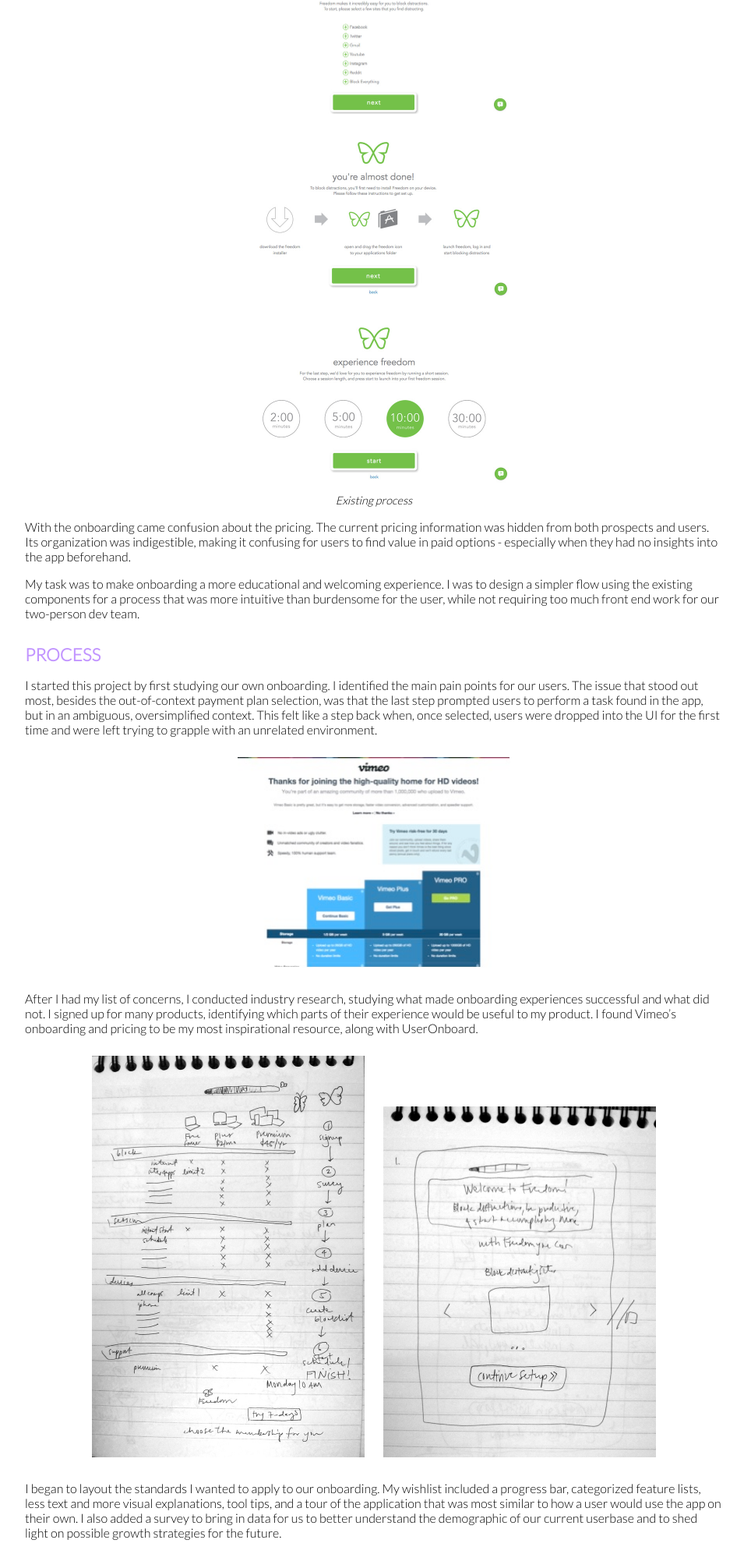
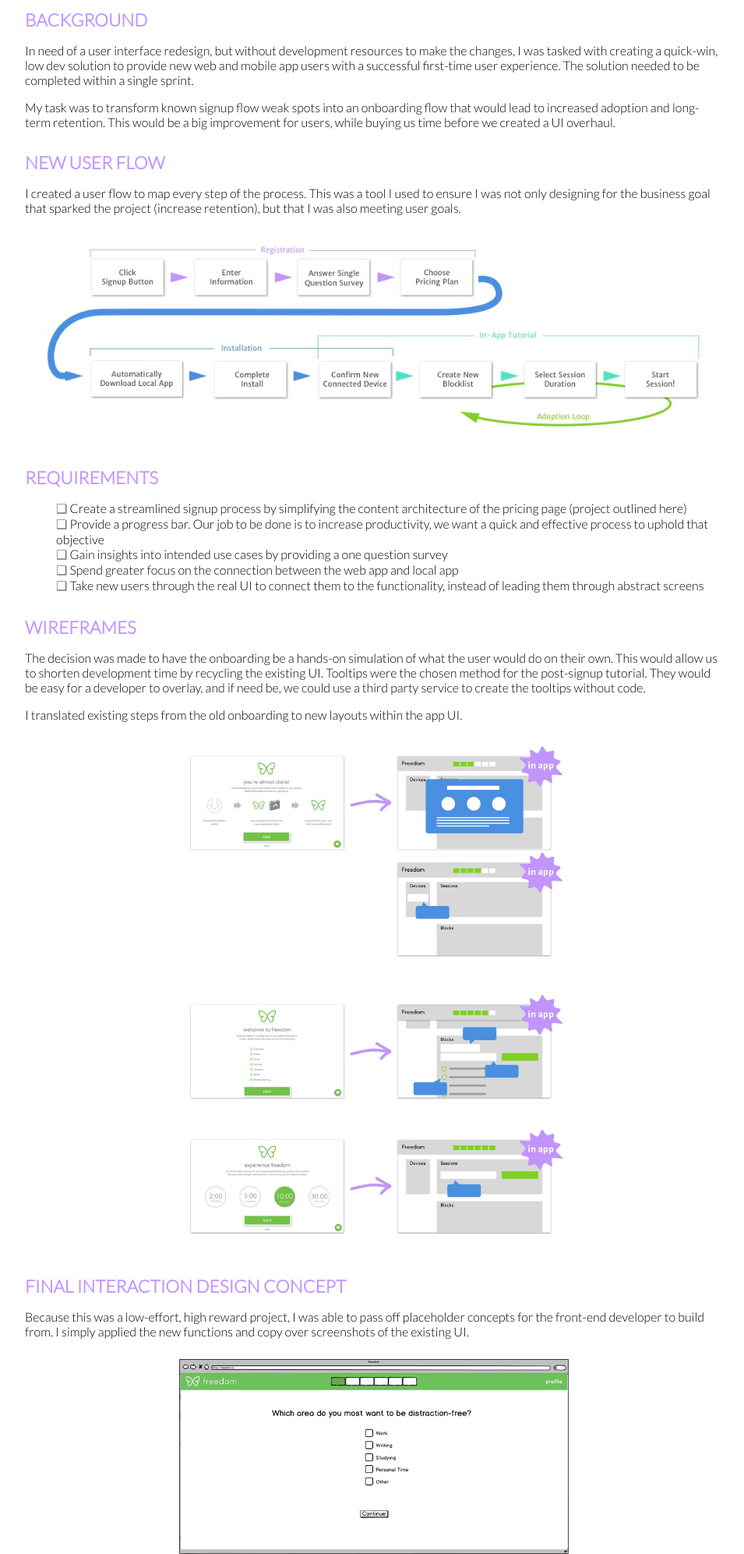
Before and after one commit to amilchling16/portfolio, a plain HTML site: page project2.html in a window 1280 px wide. Shown: the part 443-2436 px from the top of the page at 78% size, without its empty margins (160-1115 px from the left). Drawn offline with Linux system fonts and the light colour scheme.

Commit message:
new onboarding page, a few tweeks to other portfolio pages

```diff
--- a/css/project.css
+++ b/css/project.css
@@ -97,6 +97,18 @@ ul, menu, dir {
 
 #one img {
     width: 500px;
+    max-width: 95%;
+    padding: 10px;
+}
+
+#flow {
+    margin: auto;
+    text-align: center;
+}
+
+
+#flow img {
+    width: 6400px;
     max-width: 95%;
     padding: 10px;
 }
--- a/project2.html
+++ b/project2.html
@@ -44,48 +44,46 @@
     <!-- Content Section -->
     <div id="project-area">
        <div id="port-header">
-        <h2 class="header teal-header">ONBOARDING PROCESS</h2>
+        <h2 class="header teal-header">ONBOARDING UX FLOW</h2>
       </div>
       <div id="project-text">
-          <h4>CHALLENGE</h4>
-          <p>After analyzing thousands of customer support cases, it became apparent that a large segment of new users did not know how to use the app and its functions. Our existing onboarding was oversimplified and disconnected from the app itself, making it hard to understand a) how to download all components and b) how to use features together to make the app work.</p>
-          <div id="two">
-             <img src="../images/onboardingold1.jpg">
-             <br><img src="../images/onboardingold2.jpg"><br>
-             <img src="../images/onboardingold3.jpg">
+          <div id="one">
+           <a href="../images/onboarding-wireframe2.jpg" target="_blank"><img src="../images/onboarding-wireframe2.jpg"></a>
           </div>
-          <address>Existing process</address>
-          <p>With the onboarding came confusion about the pricing. The current pricing information was hidden from both prospects and users. Its organization was indigestible, making it confusing for users to find value in paid options - especially when they had no insights into the app beforehand.</p>
-          <p>My task was to make onboarding a more educational and welcoming experience. I was to design a simpler flow using the existing components for a process that was more intuitive than burdensome for the user, while not requiring too much front end work for our two-person dev team.</p>
-          <h4>PROCESS</h4>
-          <p>I started this project by first studying our own onboarding. I identified the main pain points for our users. The issue that stood out most, besides the out-of-context payment plan selection, was that the last step prompted users to perform a task found in the app, but in an ambiguous, oversimplified context. This felt like a step back when, once selected, users were dropped into the UI for the first time and were left trying to grapple with an unrelated environment.
-          </p>
-          <div id="two">
-             <img src="../images/onboardingvimeo.jpg">
+          <h4>BACKGROUND</h4>
+          <p>In need of a user interface redesign, but without development resources to make
+          the changes, I was tasked with creating a quick-win, low dev solution to provide new web and mobile app users with a successful first-time user experience. The solution needed to be completed within a single sprint.</p>
+          <p>My task was to transform known signup flow weak spots into an onboarding flow that would lead to increased adoption and long-term retention. This would be a big improvement for users, while buying us time before we created a UI overhaul.</p>
+
+          <h4>NEW USER FLOW</h4>
+          <p>I created a user flow to map every step of the process. This was a tool I used to ensure I was not only designing for the business goal that sparked the project (increase retention), but that I was also meeting user goals.</p>
+
+<div id="flow">
+           <a href="../images/onboarding-userflow.jpg" target="_blank"><img src="../images/onboarding-userflow.jpg"></a>
           </div>
-          <p>
-          After I had my list of concerns, I conducted industry research, studying what made onboarding experiences successful and what did not. I signed up for many products, identifying which parts of their experience would be useful to my product. I found Vimeo’s onboarding and pricing to be my most inspirational resource, along with UserOnboard.
-           </p>
-           <div id="two">
-             <img src="../images/onboardingwireframe.jpg">
-             <img src="../images/onboardingwireframe2.jpg">
-          </div><p>
-         I began to layout the standards I wanted to apply to our onboarding. My wishlist included a progress bar, categorized feature lists, less text and more visual explanations, tool tips, and a tour of the application that was most similar to how a user would use the app on their own. I also added a survey to bring in data for us to better understand the demographic of our current userbase and to shed light on possible growth strategies for the future.
-          </p>
-          <h4>OUTCOME</h4>
-          <div id="one">
-            <a href="../images/onboardingmobile1.jpg" target="_blank"><img src="../images/onboardingmobile1.jpg"><a>
-            <a href="../images/onboardingmobile2.jpg" target="_blank"><img src="../images/onboardingmobile2.jpg"><a>
+          <h4>REQUIREMENTS</h4>
+         <ul id="bullets">
+            <li id="bullets">Create a streamlined signup process by simplifying the content architecture of the pricing page (project outlined here)
+</li>
+            <li id="bullets">Provide a progress bar. Our job to be done is to increase productivity, we want a quick and effective process to uphold that objective</li>
+            <li id="bullets">Gain insights into intended use cases by providing a one question survey</li>
+            <li id="bullets">Spend greater focus on the connection between the web app and local app</li>
+            <li id="bullets">Take new users through the real UI to connect them to the functionality, instead of leading them through abstract screens</li></ul>
+
+          <h4>WIREFRAMES</h4>
+          <p>The decision was made to have the onboarding be a hands-on simulation of what the user would do on their own. This would allow us to shorten development time by recycling the existing UI. Tooltips were the chosen method for the post-signup tutorial. They would be easy for a developer to overlay, and if need be, we could use a third party service to create the tooltips without code.</p>
+
+          <p>I translated existing steps from the old onboarding to new layouts within the app UI.</p>
+
+           <div id="one">
+            <a href="../images/onboarding-wireframe1.jpg" target="_blank"><img src="../images/onboarding-wireframe1.jpg"></a>
+            <a href="../images/onboarding-wireframe2.jpg" target="_blank"><img src="../images/onboarding-wireframe2.jpg"></a>
+            <a href="../images/onboarding-wireframe3.jpg" target="_blank"><img src="../images/onboarding-wireframe3.jpg"></a>
           </div>
-          <address>Designs translated to mobile app</address>
-          <p>The ultimate design I created utilized the existing UI within the app, while adding a new pricing page that could also repurposed as an outward-facing marketing page.
-          <p>
-          The new pricing page displayed the differentiation in plan tiers with an immediate image, and navigating the specific feature nuances was easier with the categorical separation below.
 
-          </p><p>
-          The onboarding tool tip tour is helpful in explaining the current phase of our app design. Leading the new user through the schedule in the proper way allows for users to understand the interaction between the separate modules. It also explains the scope of use for each specific module - this had been undiscoverable in the past design.
-</p>
-<address>Click each image to view larger</address>
+          <h4>FINAL INTERACTION DESIGN CONCEPT</h4>
+          <p>Because this was a low-effort, high reward project, I was able to pass off placeholder concepts for the front-end developer to build from. I simply applied the new functions and copy over screenshots of the existing UI.</p>
+
         <div id="one">
             <a href="../images/onboarding2.jpg" target="_blank"><img src="../images/onboarding2.jpg"></a>
             <a href="../images/onboarding3.jpg" target="_blank"><img src="../images/onboarding3.jpg"></a>
```
Also changed, not shown: index.html (+5 -8 lines), project4.html (+2 -2 lines), project8.html (+2 -2 lines), images/onboarding-userflow.jpg (added), images/onboarding-wireframe1.jpg (added), images/onboarding-wireframe1.png (added), images/onboarding-wireframe2.jpg (added), images/onboarding-wireframe2.png (added), images/onboarding-wireframe3.jpg (added), images/onboarding-wireframe3.png (added), images/onboardingthumbnail.jpg.
